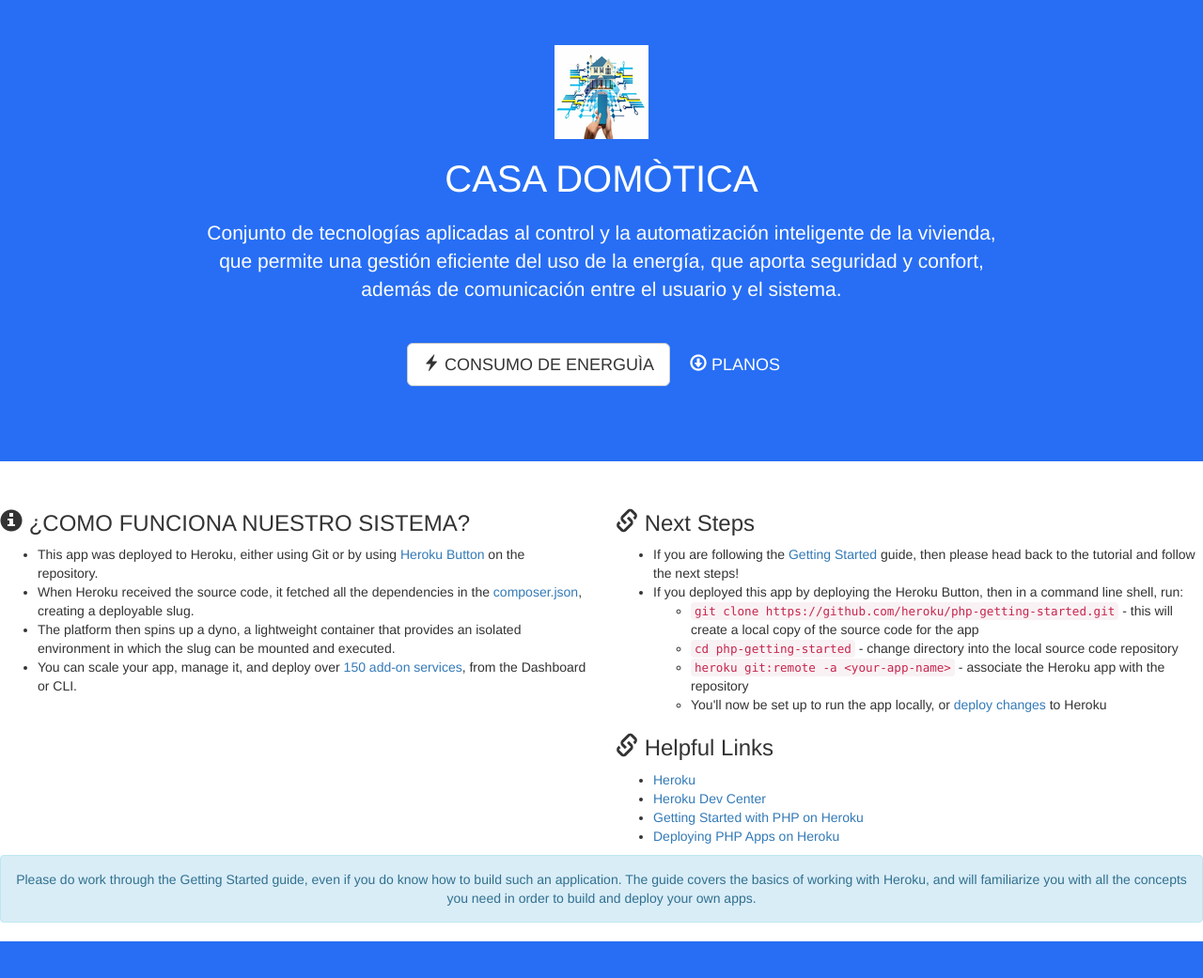
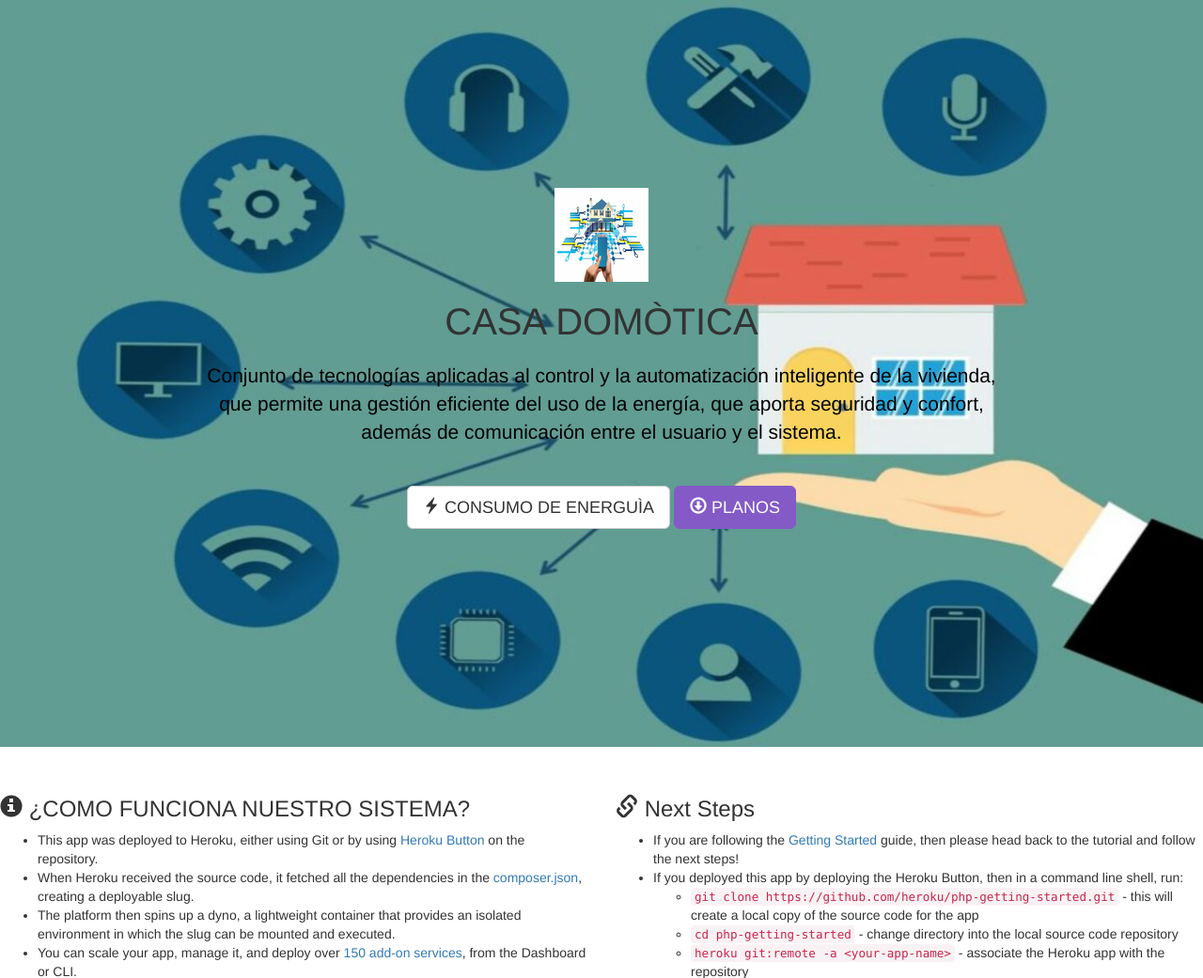
Before and after one commit to Delmiro1996/primerademostracionpca, a PHP site: template web/views/index.twig in a window 1280 px wide. Shown: the part 51-1092 px from the top of the page at 94% size. Before the commit the page ends 1053 px from the top, so only its background shows below. Run offline with PHP 8.4, Linux system fonts and the light colour scheme; the template is opened without the code that fills it, so the values that code supplies are empty; some libraries are stand-ins or nearby versions.

Commit message:
Update main.css

```diff
--- a/web/stylesheets/main.css
+++ b/web/stylesheets/main.css
@@ -3,25 +3,22 @@
     background-position: center;
     background-repeat: no-repeat;
     background-size: cover;
+    display: flex;
     padding-bottom: 80px;
+    align-items: center;
+    min-height: calc(100vh - 5px);
 
-    height: 100%;
 
 }
-.jumbotron {
-  background: #276EF4;
-  color: white;
-  padding-bottom: 80px;
-}
 .jumbotron .btn-primary {
-  background: #276EF4;
-  border-color: #276EF4;
+    background: #845ac7;
+    border-color: #845ac7;
 }
 .jumbotron .btn-primary:hover {
-  background: #276EF4;
+    background: #7646c1;
 }
 .jumbotron p {
-  color: #fdfdfd;
+    color: #000000;
     max-width: 75%;
     margin: 1em auto 2em;
 }
@@ -33,8 +30,8 @@
 }
 .jumbotron .lang-logo {
     display: block;
-  background: #ffffff;
-  border-radius: 70%;
+    background: #B01302;
+    border-radius: 50%;
     overflow: hidden;
     width: 100px;
     height: 100px;
@@ -42,4 +39,5 @@
     border: 2px solid white;
 }
 .jumbotron .lang-logo img {
-  max-width: 100%;
+    max-width: 200%;
+}
```
Lines whose indentation alone changed are shown as unchanged.
